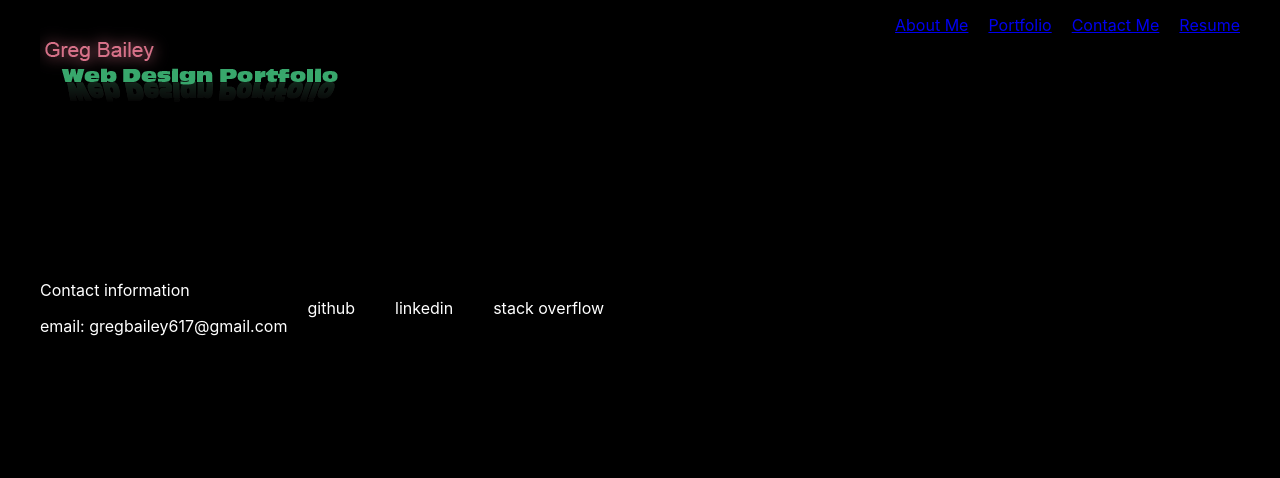
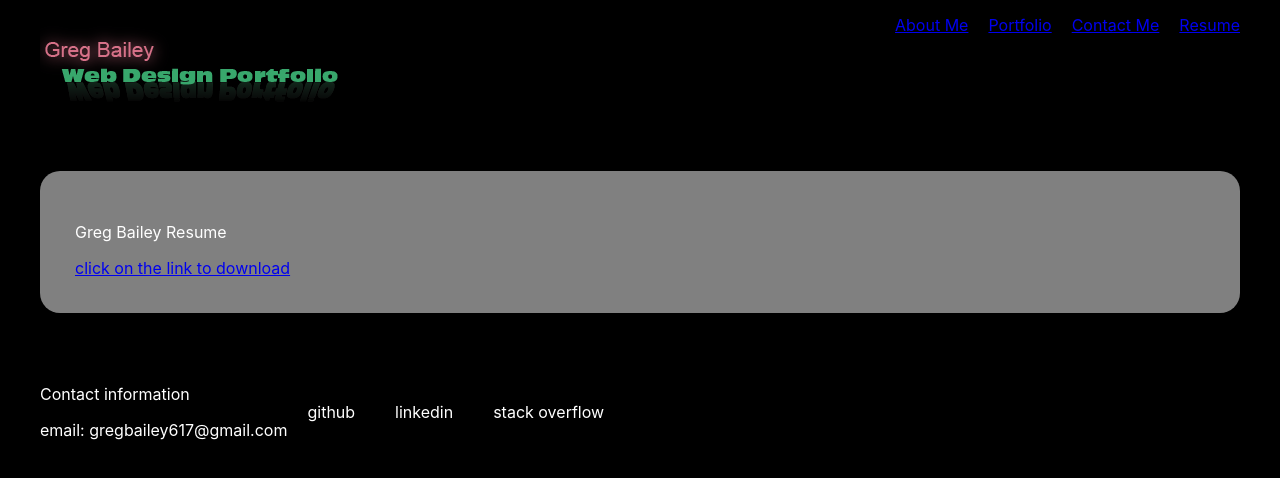
Before and after one commit to zmuda44/React-portfolio, a React (Vite) app in the folder App/: page /resume in a window 1280 px wide. Shown: the top 478 px of the page. Built offline with nearby package versions, Linux system fonts and the light colour scheme.

Commit message:
added downloadable resume

```diff
--- a/App/src/pages/resume.jsx
+++ b/App/src/pages/resume.jsx
@@ -3,12 +3,12 @@
 
 function Resume() {
   return (
-    <main>
+    <section id="resume">
     <div className='container'>
         <p>Greg Bailey Resume</p>
-        <p>click on the link to download</p>
+        <a href=".\images\Greg Bailey resume web.pdf" download="Greg Bailey resume.pdf">click on the link to download</a>
     </div>
-    </main>
+    </section>
   );
 }
 
```
Also changed, not shown: 1 other file (tests, documents, lock files or other folders).
